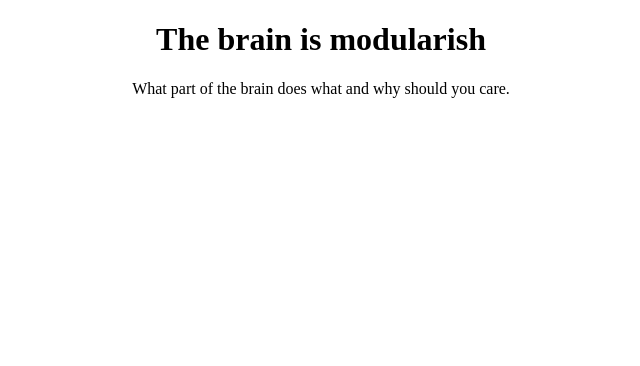
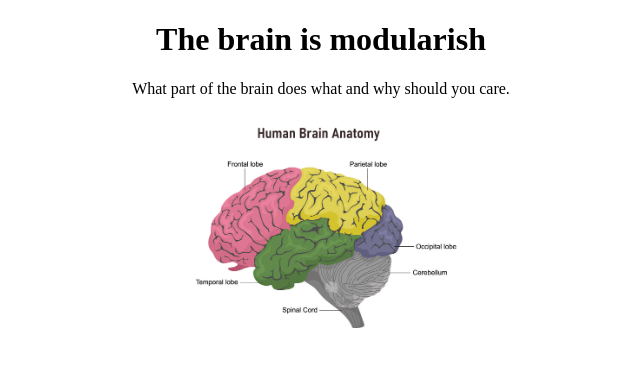
Before and after one commit to Gelenhaus/centeringThingsCss, a plain HTML site: page index.html in a window 1280 px wide. Shown: the whole page, without its empty margins (319-959 px from the left). Drawn offline with Linux system fonts and the light colour scheme.

Commit message:
added a photo:

```diff
--- a/index.html
+++ b/index.html
@@ -16,7 +16,8 @@
              What part of the brain does what and why should you care.
        </p>
     </div>
+    <div><img src="./assets/brain lobes anatomy.jpg"></div>
 
-    <img>
+</img>
 </body>
 </html>
--- a/style.css
+++ b/style.css
@@ -3,3 +3,9 @@ div {
     width: 60%;
     text-align: center;
 }
+
+img{
+    margin: auto;
+    text-align: center;
+    width: 40%;
+}
```
Also changed, not shown: assets/brain lobes anatomy.jpg (added).
